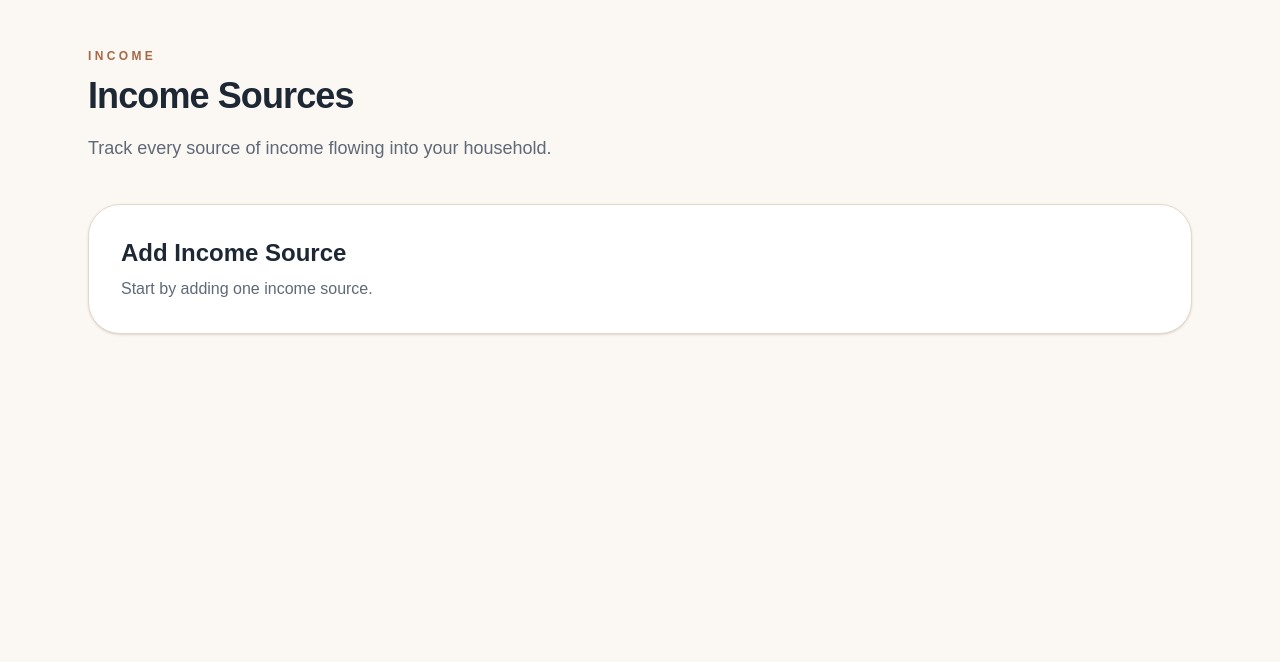
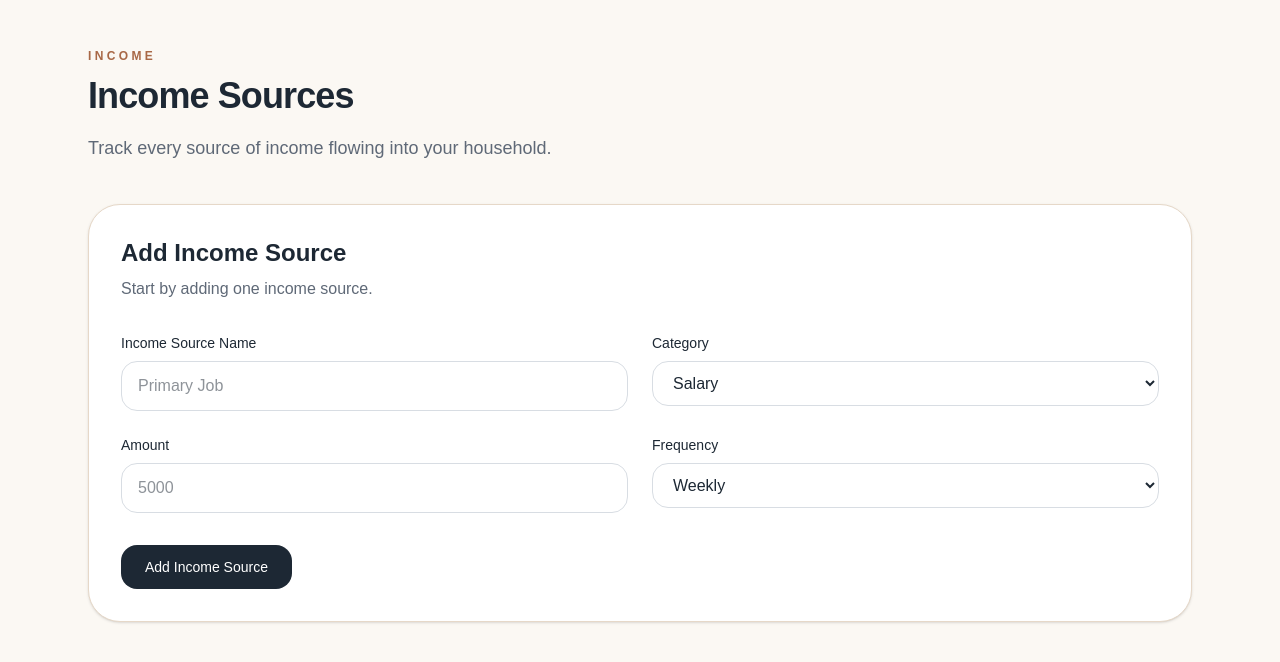
Before and after one commit to samuelhenig/henig-financial, a Next.js app: page /income in a window 1280 px wide. Shown: the top 662 px of the page. Built offline with nearby package versions, Linux system fonts and the light colour scheme.

Commit message:
Update page.js

```diff
--- a/src/app/income/page.js
+++ b/src/app/income/page.js
@@ -2,6 +2,7 @@ export default function IncomePage() {
   return (
     <main className="min-h-screen bg-[#FBF8F3] text-[#1D2834]">
       <div className="mx-auto max-w-6xl px-6 py-12">
+
         <div className="mb-10">
           <div className="mb-3 text-xs font-semibold uppercase tracking-[0.28em] text-[#A86846]">
             Income
@@ -17,11 +18,82 @@ export default function IncomePage() {
         </div>
 
         <section className="rounded-[2rem] border border-[#E6D8C8] bg-white p-8 shadow-sm">
-          <h2 className="text-2xl font-semibold">Add Income Source</h2>
+
+          <h2 className="text-2xl font-semibold">
+            Add Income Source
+          </h2>
 
           <p className="mt-2 text-[#5F6977]">
             Start by adding one income source.
           </p>
+
+          <div className="mt-8 grid gap-6 md:grid-cols-2">
+
+            <div>
+              <label className="mb-2 block text-sm font-medium">
+                Income Source Name
+              </label>
+
+              <input
+                type="text"
+                placeholder="Primary Job"
+                className="w-full rounded-2xl border border-[#D8DDE3] bg-white px-4 py-3 outline-none transition focus:border-[#A86846]"
+              />
+            </div>
+
+            <div>
+              <label className="mb-2 block text-sm font-medium">
+                Category
+              </label>
+
+              <select
+                className="w-full rounded-2xl border border-[#D8DDE3] bg-white px-4 py-3 outline-none transition focus:border-[#A86846]"
+              >
+                <option>Salary</option>
+                <option>Business</option>
+                <option>Self-Employed</option>
+                <option>Side Hustle</option>
+                <option>Rental</option>
+                <option>Government</option>
+                <option>Other</option>
+              </select>
+            </div>
+
+            <div>
+              <label className="mb-2 block text-sm font-medium">
+                Amount
+              </label>
+
+              <input
+                type="number"
+                placeholder="5000"
+                className="w-full rounded-2xl border border-[#D8DDE3] bg-white px-4 py-3 outline-none transition focus:border-[#A86846]"
+              />
+            </div>
+
+            <div>
+              <label className="mb-2 block text-sm font-medium">
+                Frequency
+              </label>
+
+              <select
+                className="w-full rounded-2xl border border-[#D8DDE3] bg-white px-4 py-3 outline-none transition focus:border-[#A86846]"
+              >
+                <option>Weekly</option>
+                <option>Biweekly</option>
+                <option>Monthly</option>
+                <option>Yearly</option>
+              </select>
+            </div>
+
+          </div>
+
+          <button
+            className="mt-8 rounded-2xl bg-[#1D2834] px-6 py-3 text-sm font-medium text-white transition hover:opacity-90"
+          >
+            Add Income Source
+          </button>
+
         </section>
       </div>
     </main>
```
